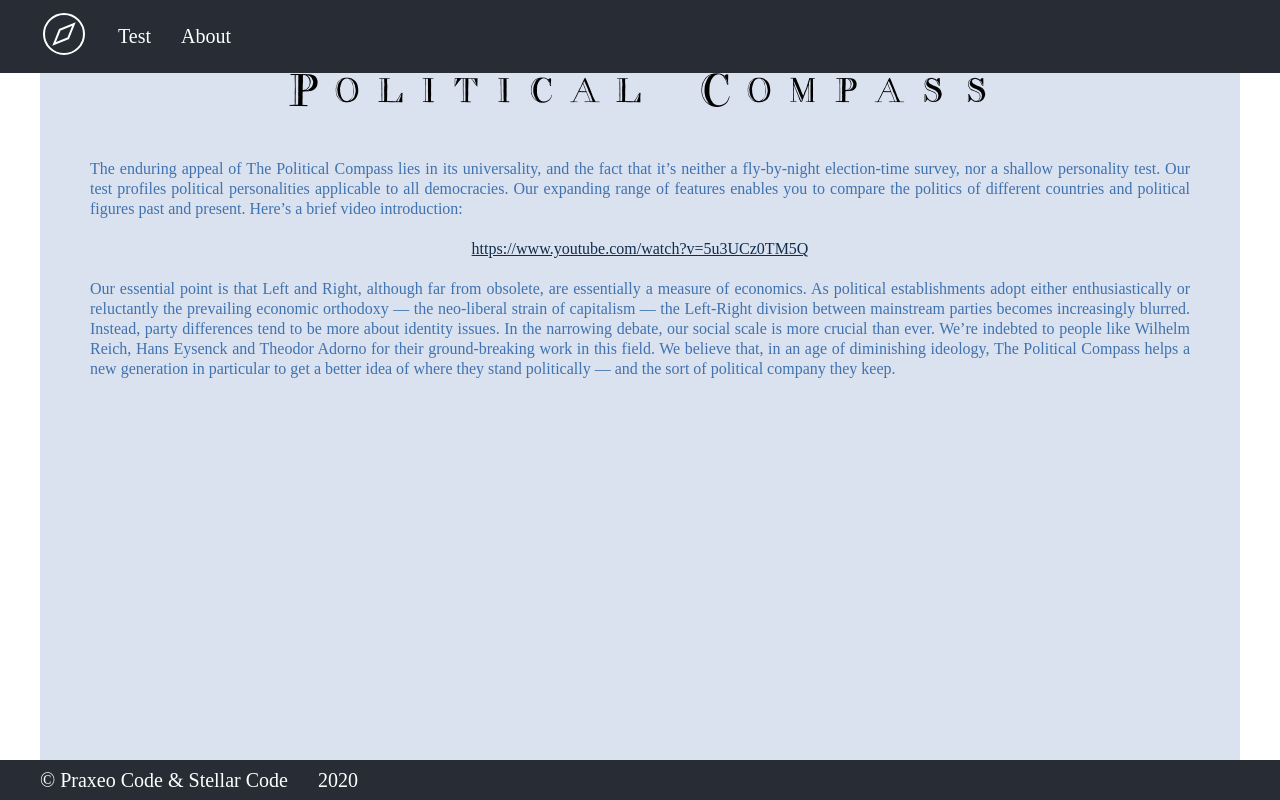
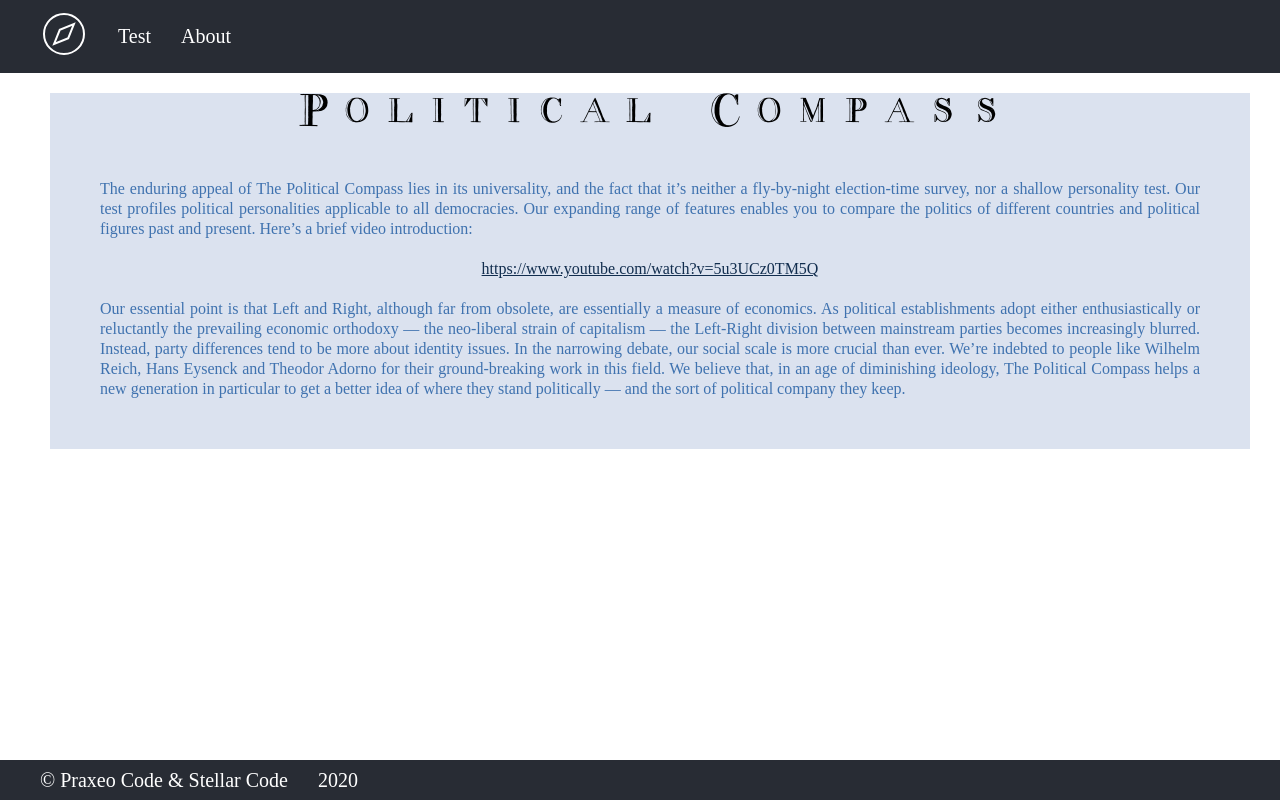
Before and after one commit to wsakolski/political-compass, a React (Create React App) app: page / in a window 1280 px wide. Built offline with nearby package versions, Linux system fonts and the light colour scheme; a web font is replaced by a local one.

Commit message:
resolving conflict in app.jsx

```diff
--- a/src/App.jsx
+++ b/src/App.jsx
@@ -1,6 +1,6 @@
 import React from 'react'
 import { Switch, Route } from 'react-router-dom'
-import styled, { ThemeProvider } from "styled-components"
+import styled, { ThemeProvider } from 'styled-components'
 import { Test } from './components/test.component'
 import { Home } from './components/home.component'
 import { About } from './components/about.component'
@@ -8,7 +8,8 @@
 import Header from './components/header.component'
 import Footer from './components/footer.component'
 import NavBar from './components/navbar.component'
-import theme from "./theme"
+import theme from './theme'
+import Container from './components/common/containers.component'
 
 const AppWrapper = styled.div`
   display: flex;
@@ -29,12 +30,14 @@
         <NavBar />
       </Header>
       <AppContent>
+        <Container>
           <Switch>
             <Route exact path="/test" component={Test} />
             <Route exact path="/about" component={About} />
             <Route exact path="/question" component={WhoAreYou} />
             <Route exact path="/" component={Home} />
           </Switch>
+        </Container>
       </AppContent>
       <Footer />
     </AppWrapper>
--- /dev/null
+++ b/src/components/common/containers.component.jsx
@@ -0,0 +1,14 @@
+import React from 'react'
+import styled, { css } from 'styled-components'
+
+const containerStyles = css`
+  padding: 20px 20px;
+  margin: 0 auto;
+  display: block;
+`
+const Container = styled.div`
+  ${containerStyles};
+  width: ${props => props.width || '1200px'};
+`
+
+export default Container
```
Lines whose indentation alone changed are shown as unchanged.
